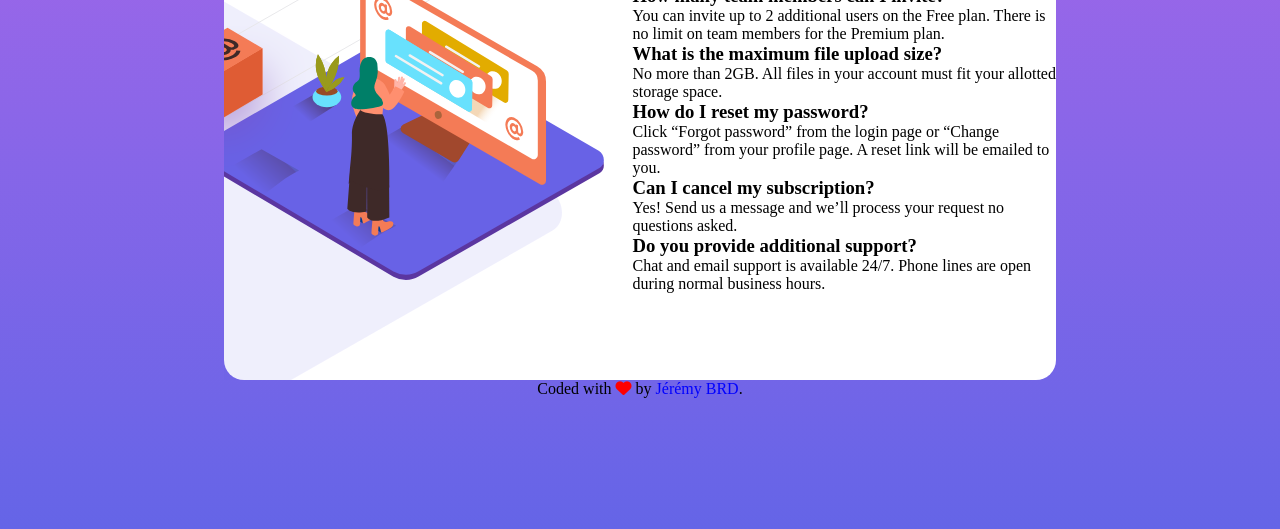
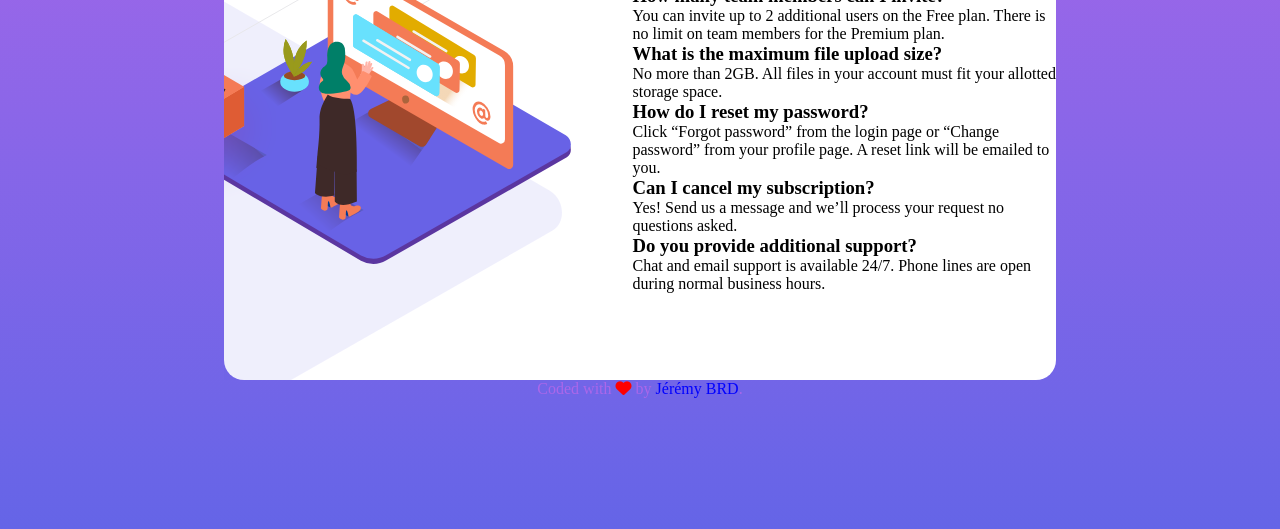
Before and after one commit to JeremyBRD/FAQ-accordion-card, a website built with webpack: page src/template.html in a window 1280 px wide. Shown: the part 271-800 px from the top of the page. Built offline with nearby package versions, Linux system fonts and the light colour scheme.

Commit message:
add style

```diff
--- a/src/styles/components/_accordion-card-desktop.scss
+++ b/src/styles/components/_accordion-card-desktop.scss
@@ -17,25 +17,34 @@
  height: 100%;
 }
 
-#bg-pattern img {
+#bg-pattern {
+  height: 100%;
+  img {
   position: absolute;
   right: 17%;
   top: -62%;
   z-index: 1;
+  }
 }
 
-#woman-online img {
+#woman-online {
+  height: 100%;
+  img {
   position: absolute;
   width: 100%;
-  left: -7%;
-  top: 21%;
+  left: -15%;
+  top: 18%;
   z-index: 2;
+  }
 }
 
-#box img {
+#box {
+  height: 100%;
+  img {
   position: absolute;
-  width: 40%;
+  width: 34%;
   left: -20%;
-  top: 32%;
+  top: 40%;
   z-index: 3;
+  }
 }
--- a/src/template.html
+++ b/src/template.html
@@ -86,7 +86,7 @@
 
   </body>
   <div class="attribution">
-    <p>
+    <p style="color: #AB67E9;">
       Coded with <i class="fa fa-heart" style="color: red"></i> by
       <a href="https://www.jeremybrd.com" target="_blank" style="color: blue;">Jérémy BRD</a>.
     </p>
```
